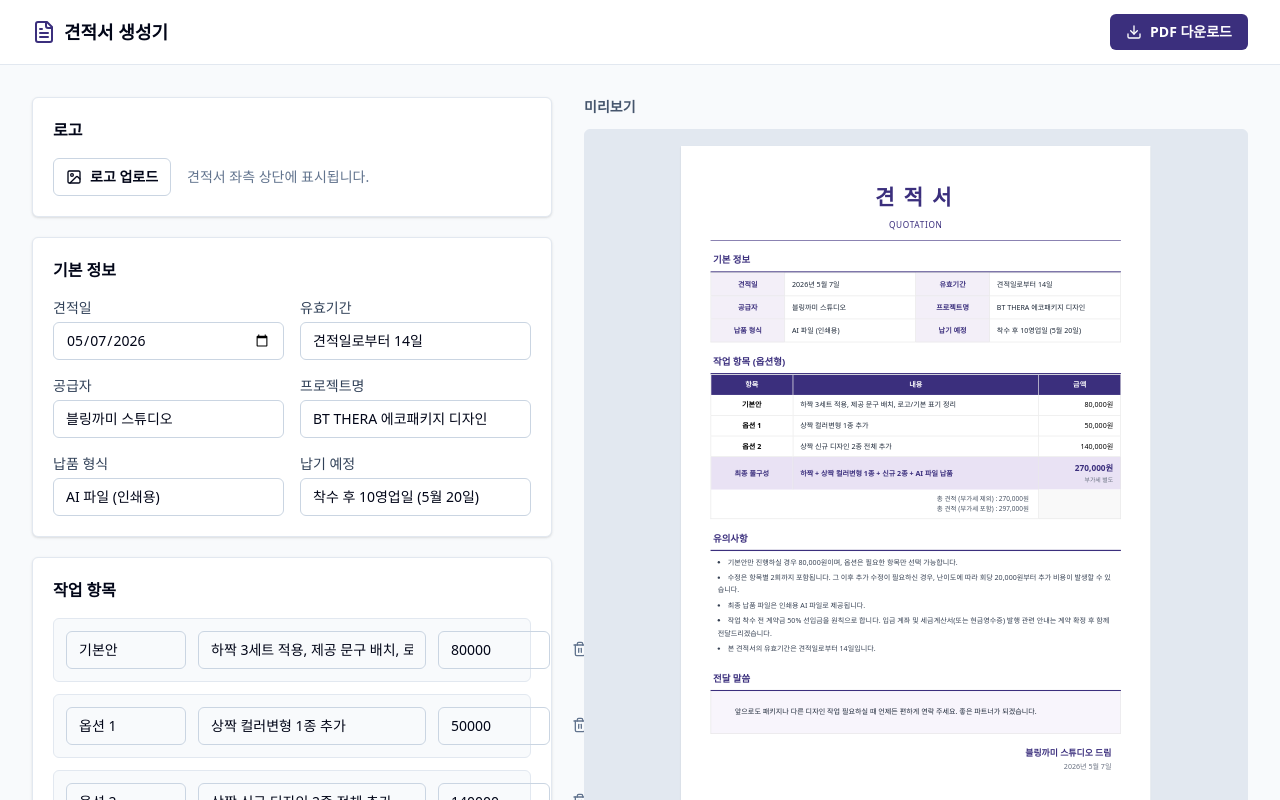
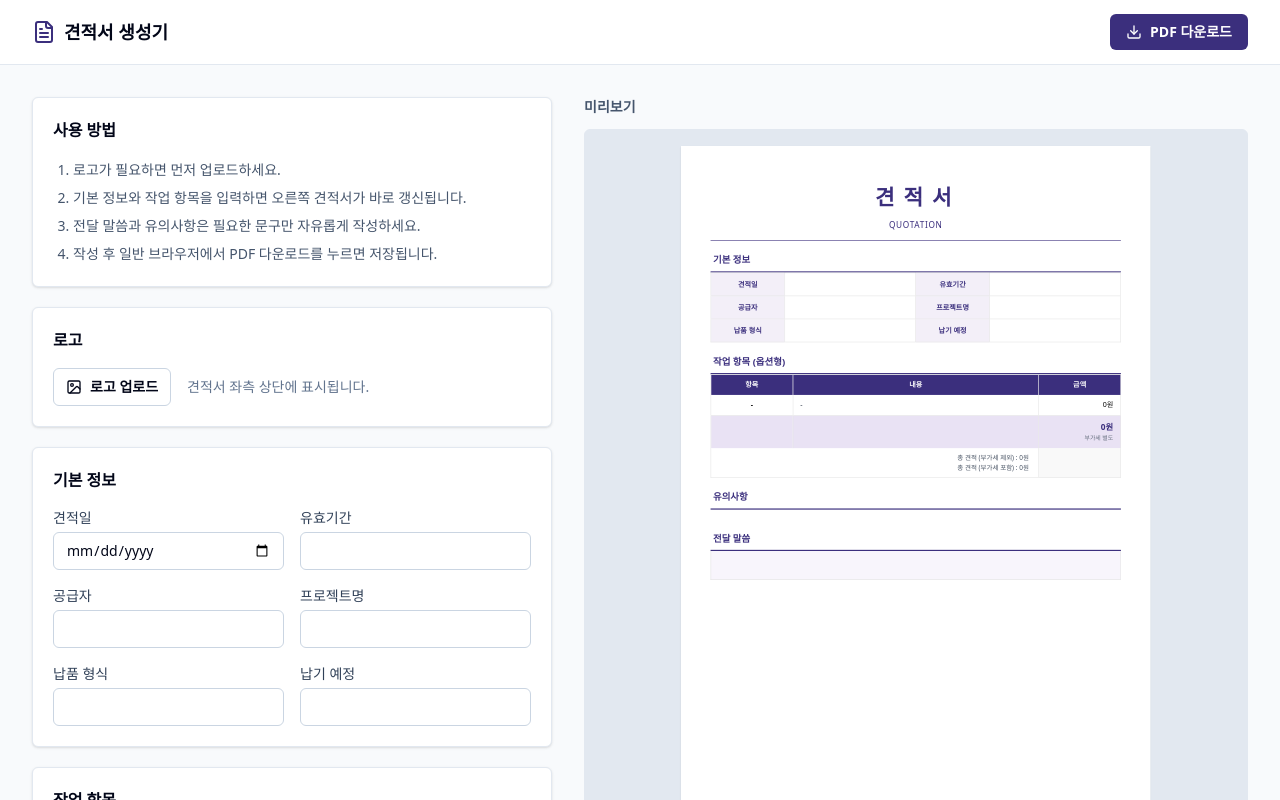
Before and after one commit to blingkkami/blingkkami-quote-generator, a React (Vite) app: page / in a window 1280 px wide. Shown: the top 800 px of the page. Built offline with nearby package versions, Linux system fonts and the light colour scheme; a web font is replaced by a local one.

Commit message:
Start with blank quote form

```diff
--- a/src/App.tsx
+++ b/src/App.tsx
@@ -33,39 +33,26 @@ const appVersion = '2026-05-18-quote-title';
 const savedQuoteKey = 'blingkkami-quote-generator-state-v2';
 
 const defaultFormData: QuoteForm = {
-  quoteDate: '2026-05-07',
-  validDuration: '견적일로부터 14일',
-  issuerName: '블링까미 스튜디오',
-  projectName: 'BT THERA 에코패키지 디자인',
-  deliveryFormat: 'AI 파일 (인쇄용)',
-  deliverySchedule: '착수 후 10영업일 (5월 20일)',
-  finalCategory: '최종 풀구성',
-  finalDescription: '하짝 + 상짝 컬러변형 1종 + 신규 2종 + AI 파일 납품',
-  notes:
-    '기본안만 진행하실 경우 80,000원이며, 옵션은 필요한 항목만 선택 가능합니다.\n수정은 항목별 2회까지 포함됩니다. 그 이후 추가 수정이 필요하신 경우, 난이도에 따라 회당 20,000원부터 추가 비용이 발생할 수 있습니다.\n최종 납품 파일은 인쇄용 AI 파일로 제공됩니다.\n작업 착수 전 계약금 50% 선입금을 원칙으로 합니다. 입금 계좌 및 세금계산서(또는 현금영수증) 발행 관련 안내는 계약 확정 후 함께 전달드리겠습니다.\n본 견적서의 유효기간은 견적일로부터 14일입니다.',
-  message: '앞으로도 패키지나 다른 디자인 작업 필요하실 때 언제든 편하게 연락 주세요. 좋은 파트너가 되겠습니다.',
-  signOffSender: '블링까미 스튜디오 드림',
-  signOffDate: '2026년 5월 7일',
+  quoteDate: '',
+  validDuration: '',
+  issuerName: '',
+  projectName: '',
+  deliveryFormat: '',
+  deliverySchedule: '',
+  finalCategory: '',
+  finalDescription: '',
+  notes: '',
+  message: '',
+  signOffSender: '',
+  signOffDate: '',
 };
 
 const defaultItems: QuoteItem[] = [
   {
     id: 'base',
-    category: '기본안',
-    description: '하짝 3세트 적용, 제공 문구 배치, 로고/기본 표기 정리',
-    price: 80000,
-  },
-  {
-    id: 'option-1',
-    category: '옵션 1',
-    description: '상짝 컬러변형 1종 추가',
-    price: 50000,
-  },
-  {
-    id: 'option-2',
-    category: '옵션 2',
-    description: '상짝 신규 디자인 2종 전체 추가',
-    price: 140000,
+    category: '',
+    description: '',
+    price: 0,
   },
 ];
 
@@ -308,6 +295,15 @@ export default function App() {
 
       <main className="mx-auto grid max-w-7xl gap-8 px-4 py-8 xl:grid-cols-[minmax(360px,520px)_1fr] sm:px-6 lg:px-8">
         <section className="space-y-5">
+          <Panel title="사용 방법">
+            <ol className="list-decimal space-y-1 pl-5 text-sm leading-6 text-slate-600">
+              <li>로고가 필요하면 먼저 업로드하세요.</li>
+              <li>기본 정보와 작업 항목을 입력하면 오른쪽 견적서가 바로 갱신됩니다.</li>
+              <li>전달 말씀과 유의사항은 필요한 문구만 자유롭게 작성하세요.</li>
+              <li>작성 후 일반 브라우저에서 PDF 다운로드를 누르면 저장됩니다.</li>
+            </ol>
+          </Panel>
+
           <Panel title="로고">
             <div className="flex items-center gap-4">
               <label className="inline-flex cursor-pointer items-center gap-2 rounded-md border border-slate-300 bg-white px-3 py-2 text-sm font-semibold hover:bg-slate-100">
```
